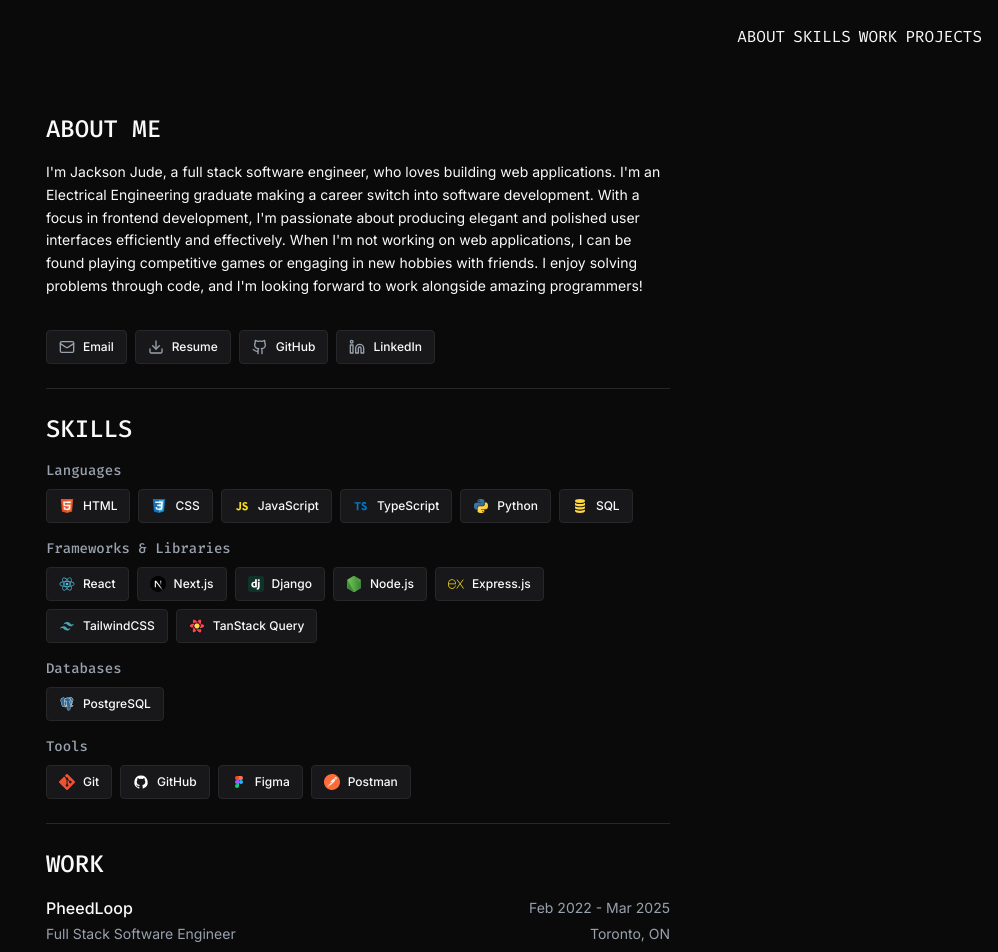
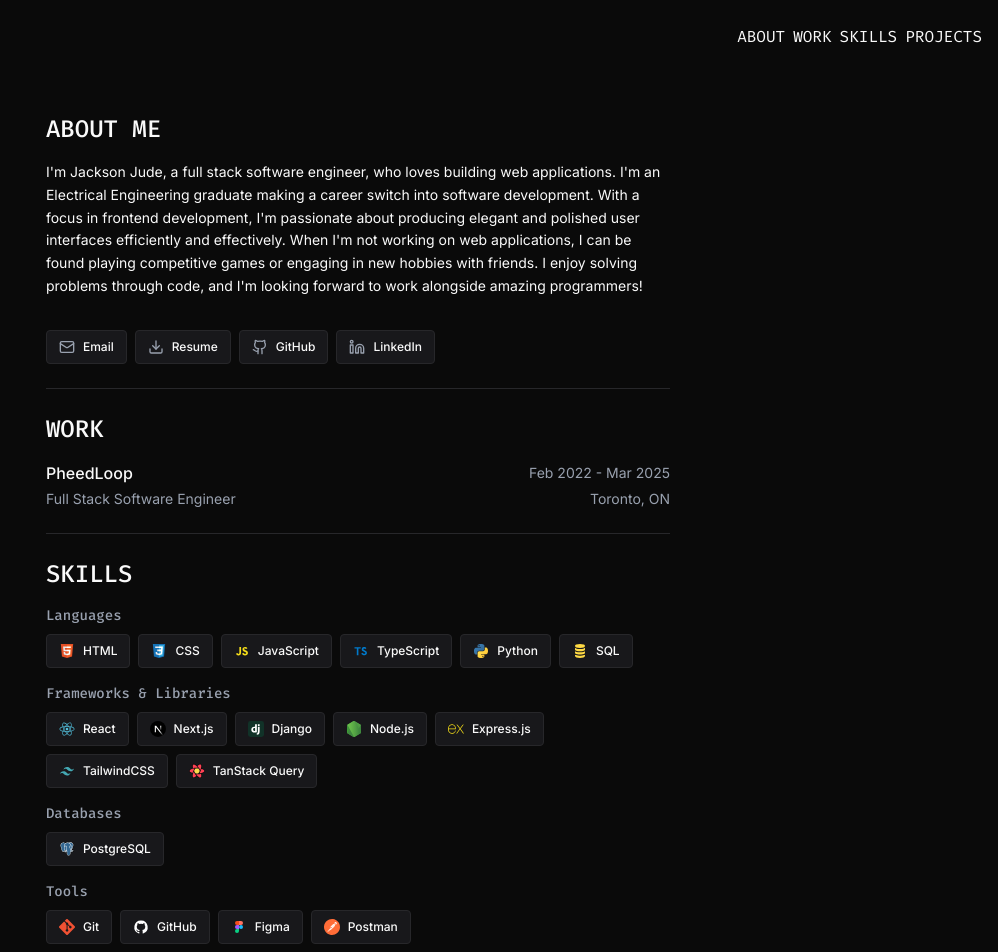
Before and after one commit to JacksonJ97/portfolio, a React (Vite) app: page / in a window 1280 px wide. Shown: the top 952 px of the page, without its empty margins (282-1280 px from the left). Built offline with nearby package versions, Linux system fonts and the light colour scheme.

Commit message:
reorder sections

```diff
--- a/src/components/Header/index.tsx
+++ b/src/components/Header/index.tsx
@@ -18,10 +18,10 @@
             <Link href="#about" text="About" />
           </li>
           <li>
-            <Link href="#skills" text="Skills" />
+            <Link href="#work" text="Work" />
           </li>
           <li>
-            <Link href="#work" text="Work" />
+            <Link href="#skills" text="Skills" />
           </li>
           <li>
             <Link href="#projects" text="Projects" />
--- a/src/content/Skills/index.tsx
+++ b/src/content/Skills/index.tsx
@@ -94,7 +94,7 @@
 
 export default function Skills() {
   return (
-    <section id="skills" className="scroll-mt-24">
+    <section id="skills" className="scroll-mt-20">
       <h2 className="font-fira-code mb-4 text-2xl font-medium text-(--text-color) uppercase">
         Skills
       </h2>
--- a/src/content/Work/index.tsx
+++ b/src/content/Work/index.tsx
@@ -1,6 +1,6 @@
 export default function Work() {
   return (
-    <section id="work" className="scroll-mt-24">
+    <section id="work" className="scroll-mt-20">
       <h2 className="font-fira-code mb-4 text-2xl font-medium text-(--text-color) uppercase">
         Work
       </h2>
--- a/src/content/index.tsx
+++ b/src/content/index.tsx
@@ -8,9 +8,9 @@
     <main className="mx-auto max-w-prose px-4 py-10">
       <About />
       <div className="my-6 h-0.25 bg-(--border-color)" />
+      <Work />
+      <div className="my-6 h-0.25 bg-(--border-color)" />
       <Skills />
-      <div className="my-6 h-0.25 bg-(--border-color)" />
-      <Work />
       <div className="my-6 h-0.25 bg-(--border-color)" />
       <Projects />
     </main>
```
